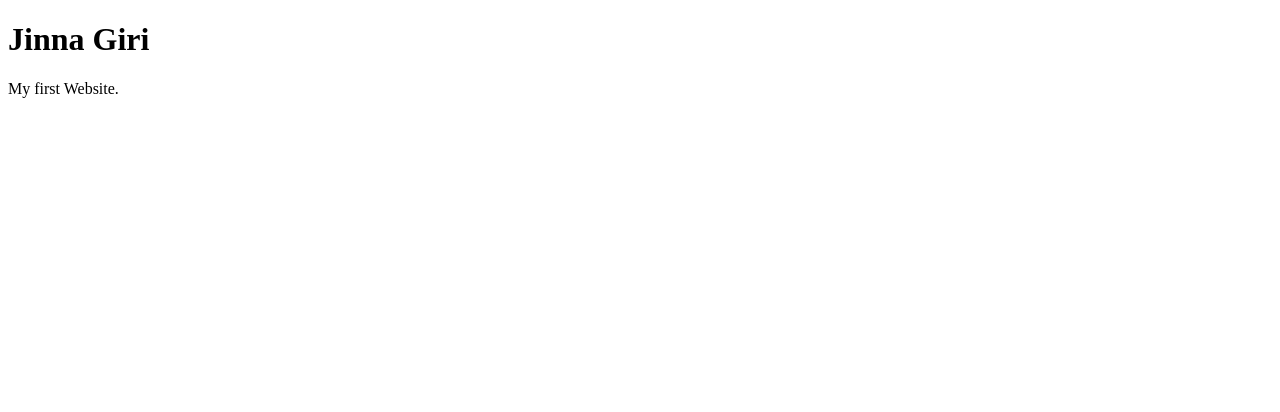
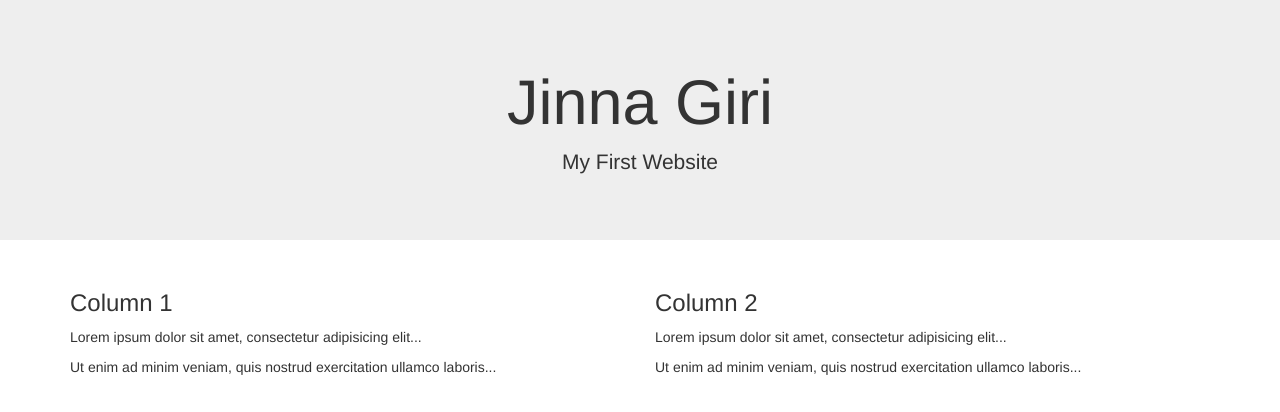
Before and after one commit to jinnagiri/jinnagiri, a plain HTML site: page index.html in a window 1280 px wide. Drawn offline with nearby package versions, Linux system fonts and the light colour scheme.

Commit message:
Update index.html

```diff
--- a/index.html
+++ b/index.html
@@ -1,9 +1,34 @@
 <!DOCTYPE html>
-<html>
+<html lang="en">
+<head>
+  <title>Jinna Balu</title>
+  <meta charset="utf-8">
+  <meta name="viewport" content="width=device-width, initial-scale=1">
+  <link rel="stylesheet" href="https://maxcdn.bootstrapcdn.com/bootstrap/3.4.1/css/bootstrap.min.css">
+  <script src="https://ajax.googleapis.com/ajax/libs/jquery/3.6.1/jquery.min.js"></script>
+  <script src="https://maxcdn.bootstrapcdn.com/bootstrap/3.4.1/js/bootstrap.min.js"></script>
+</head>
 <body>
 
-<h1>Jinna Giri</h1>
-<p>My first Website.</p>
+<div class="jumbotron text-center">
+  <h1>Jinna Giri</h1>
+  <p>My First Website</p>
+</div>
+
+<div class="container">
+  <div class="row">
+    <div class="col-sm-6">
+      <h3>Column 1</h3>
+      <p>Lorem ipsum dolor sit amet, consectetur adipisicing elit...</p>
+      <p>Ut enim ad minim veniam, quis nostrud exercitation ullamco laboris...</p>
+    </div>
+    <div class="col-sm-6">
+      <h3>Column 2</h3>
+      <p>Lorem ipsum dolor sit amet, consectetur adipisicing elit...</p>
+      <p>Ut enim ad minim veniam, quis nostrud exercitation ullamco laboris...</p>
+    </div>
+  </div>
+</div>
 
 </body>
 </html>
```
